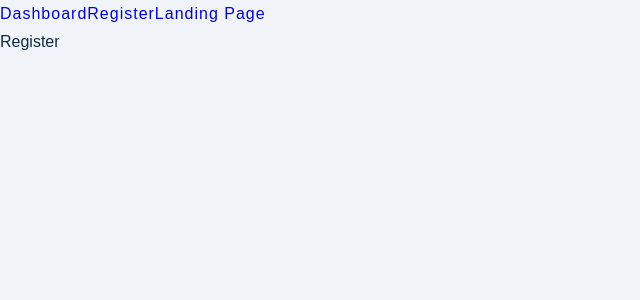
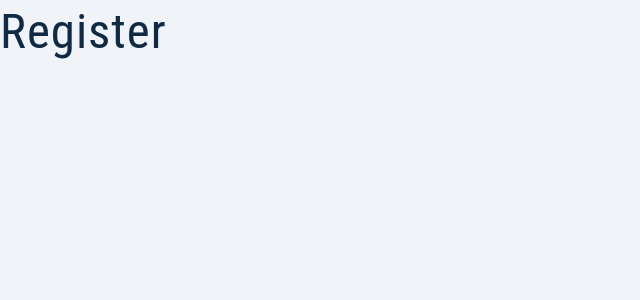
Before and after one commit to outstandingly64/vocation-village, a React (Create React App) app: page /register in a window 1280 px wide. Shown: the top 300 px of the page, without its empty margins (0-640 px from the left). Built offline with nearby package versions, Linux system fonts and the light colour scheme.

Commit message:
general structuring for pages (route setup)

```diff
--- a/src/App.js
+++ b/src/App.js
@@ -1,19 +1,14 @@
-import LandingPage from "./pages/LandingPage";
-import {BrowserRouter as Router, Routes, Route, Link} from 'react-router-dom'
+import { BrowserRouter as Router, Routes, Route } from "react-router-dom";
+import { LandingPage, Register, Dashboard, Error } from "./pages";
 
 function App() {
   return (
     <Router>
-      <nav>
-        <Link to='/dashboard'>Dashboard</Link>
-        <Link to="/register">Register</Link>
-        <Link to="/">Landing Page</Link>
-      </nav>
       <Routes>
-        <Route path='/' element={<LandingPage />}/>
-        <Route path='/register' element={<div>Register</div>}/>
-        <Route path='/dashboard' element={<div>Dashboard</div>}/>
-        <Route path='/*' element={<h1>Error</h1>}/>
+        <Route path="/landing" element={<LandingPage />} />
+        <Route path="/register" element={<Register />} />
+        <Route path="/" element={<Dashboard />} />
+        <Route path="/*" element={<Error />} />
       </Routes>
     </Router>
   );
--- /dev/null
+++ b/src/pages/Dashboard.js
@@ -0,0 +1,5 @@
+const Dashboard = () => {
+  return <h1>Dashboard</h1>;
+};
+
+export default Dashboard;
--- /dev/null
+++ b/src/pages/Error.js
@@ -0,0 +1,7 @@
+const Error = () => {
+  return (
+    <h1>Error</h1>
+  )
+}
+
+export default Error
--- /dev/null
+++ b/src/pages/Register.js
@@ -0,0 +1,7 @@
+const Register = () => {
+  return (
+    <h1>Register</h1>
+  )
+}
+
+export default Register
--- /dev/null
+++ b/src/pages/index.js
@@ -0,0 +1,6 @@
+import Dashboard from "./Dashboard";
+import Error from "./Error";
+import Register from "./Register";
+import LandingPage from "./LandingPage";
+
+export { Dashboard, Error, Register, LandingPage };
```
